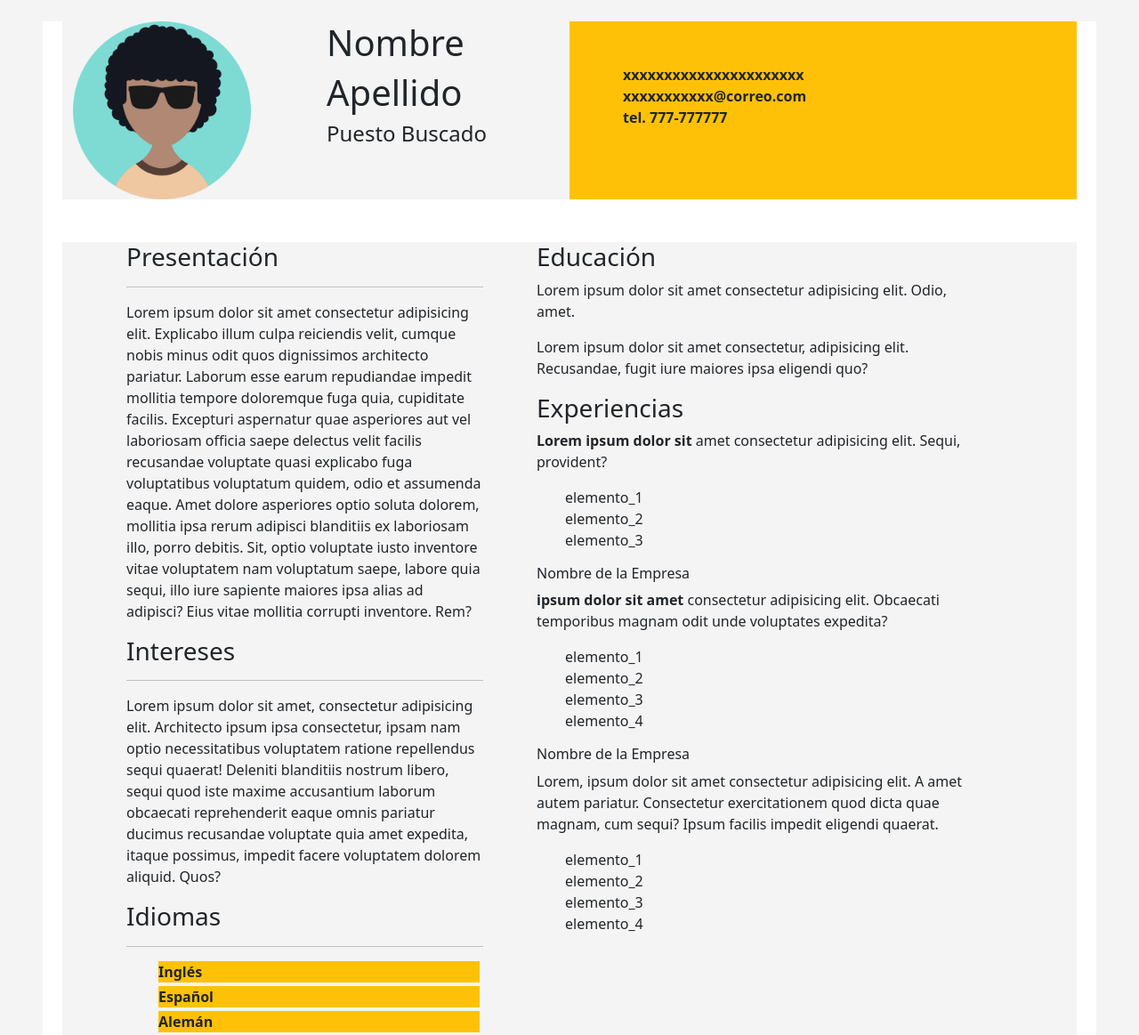
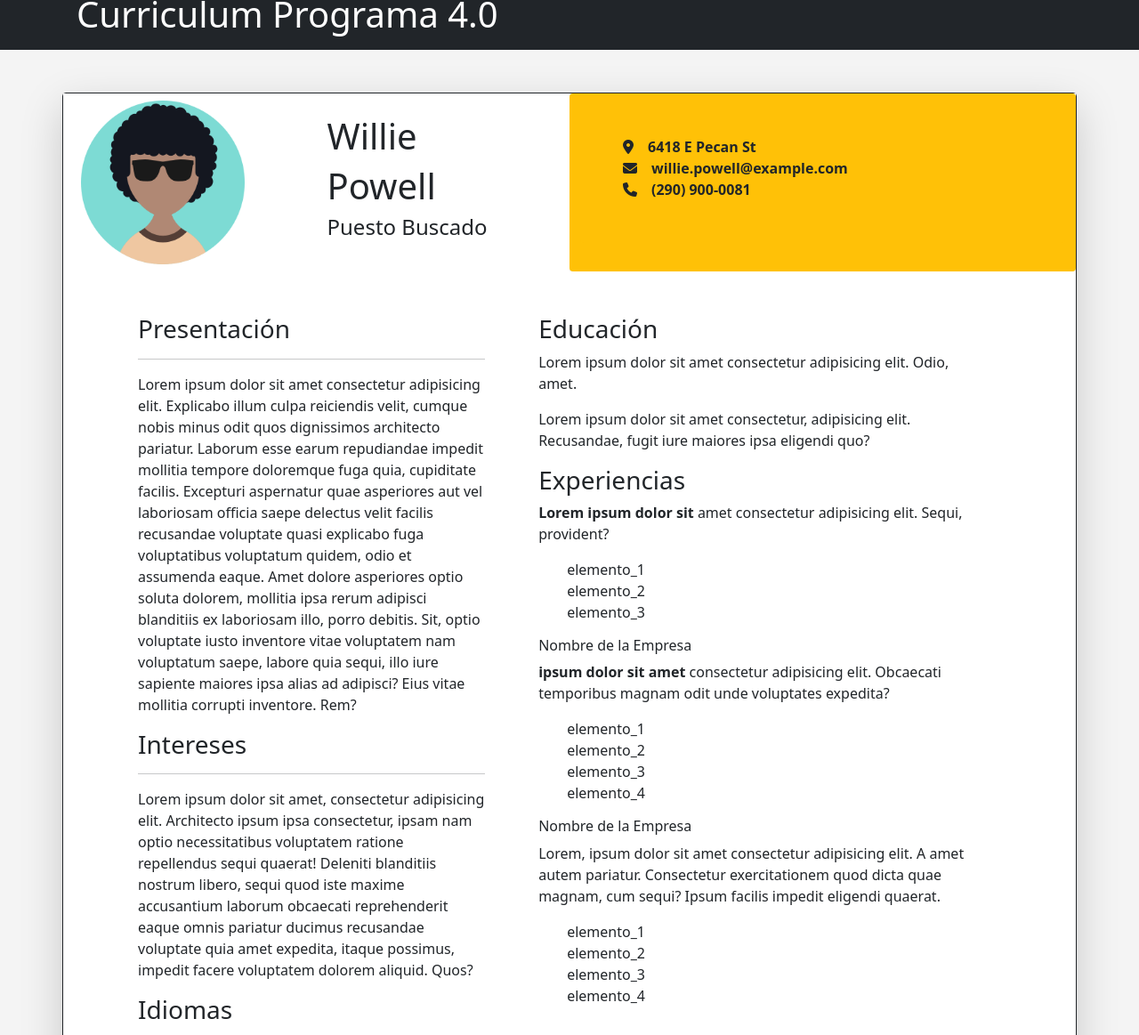
Before and after one commit to whippogit/cv_programa_4.0, a plain HTML site: page index.html in a window 1280 px wide. Shown: the part 24-1187 px from the top of the page at 89% size. Drawn offline with nearby package versions, Linux system fonts and the light colour scheme.

Commit message:
actualización

```diff
--- a/index.css
+++ b/index.css
@@ -1,4 +1,4 @@
-*, .bodyColor{
+*, .bg-wh{
     background-color: #f4f4f4;
 }
 
@@ -12,3 +12,7 @@ li {
  .bg-cv {
     background-color: #ffff;
  }
+
+ .redes {
+    width: 30px;
+ }
--- a/index.html
+++ b/index.html
@@ -13,106 +13,123 @@
       integrity="sha384-EVSTQN3/azprG1Anm3QDgpJLIm9Nao0Yz1ztcQTwFspd3yD65VohhpuuCOmLASjC"
       crossorigin="anonymous"
     />
+    <script src="https://kit.fontawesome.com/153489bdfc.js" crossorigin="anonymous"></script>
   </head>
-  <!--modelo de cv https://www.modelos-de-curriculum.com/formato-curriculum-vitae-espanol/-->
-  <body class="bodyColor m-5">
-    <div class="bg-cv">
-      <header class="container">
+
+  <body class="bg-wh">
+    <header class="bg-dark">
+        <nav class="bg-dark">
+            <h1 class="container bg-dark text-white p-3">Curriculum Programa 4.0</h1>
+        </nav>
+    </header>
+
+      <div class="container bg-cv border border-dark rounded mt-5 mb-5 shadow-lg bg-body rounded">
         <div class="row">
           <div class="col">
             <div class="row">
-              <div class="col">
+              <div class="col bg-cv">
                 <img
                   src="img/kisspng-computer-icons-avatar-user-profile-5ae456d6430e61.5541699515249138782747.png"
                   alt="imágen de perfil"
+                  class="bg-cv p-2"
                 />
               </div>
-              <div class="col">
-                <h1>Nombre</h1>
-                <h1>Apellido</h1>
-                <h4>Puesto Buscado</h4>
+              <div class="col bg-cv p-4">
+                <h1 class="bg-cv">Willie</h1>
+                <h1 class="bg-cv">Powell</h1>
+                <h4 class="bg-cv">Puesto Buscado</h4>
               </div>
             </div>
           </div>
-          <div class="bg-warning col">
-            <ul class="bg-warning fw-bold p-5">
-              <li class="bg-warning">xxxxxxxxxxxxxxxxxxxxxx</li>
-              <li class="bg-warning">xxxxxxxxxxx@correo.com</li>
-              <li class="bg-warning">tel. 777-777777</li>
+          <div class="bg-warning col rounded">
+            <ul class="bg-warning fw-bold p-5 rounded">
+                <li class="bg-warning"><i class="fa-sharp fa-solid fa-location-dot bg-warning pe-3"></i>6418 E Pecan St</li>
+              <li class="bg-warning"><i class="fa-sharp fa-solid fa-envelope bg-warning pe-3"></i>willie.powell@example.com</li>
+              <li class="bg-warning"><i class="fa-sharp fa-solid fa-phone bg-warning pe-3"></i>(290) 900-0081</li>
             </ul>
           </div>
         </div>
       </header>
-      <section class="container">
+      <section class="container bg-cv">
         <div class="row m-5">
-          <div class="col-5">
-            <div>
-              <h3>Presentación</h3>
+          <div class="col-5 bg-cv">
+            <div class="bg-cv">
+              <h3 class="bg-cv">Presentación</h3>
               <hr>
-              <p>Lorem ipsum dolor sit amet consectetur adipisicing elit. Explicabo illum culpa reiciendis velit, cumque nobis minus odit quos dignissimos architecto pariatur. Laborum esse earum repudiandae impedit mollitia tempore doloremque fuga quia, cupiditate facilis. Excepturi aspernatur quae asperiores aut vel laboriosam officia saepe delectus velit facilis recusandae voluptate quasi explicabo fuga voluptatibus voluptatum quidem, odio et assumenda eaque. Amet dolore asperiores optio soluta dolorem, mollitia ipsa rerum adipisci blanditiis ex laboriosam illo, porro debitis. Sit, optio voluptate iusto inventore vitae voluptatem nam voluptatum saepe, labore quia sequi, illo iure sapiente maiores ipsa alias ad adipisci? Eius vitae mollitia corrupti inventore. Rem?</p>
+              <p class="bg-cv">Lorem ipsum dolor sit amet consectetur adipisicing elit. Explicabo illum culpa reiciendis velit, cumque nobis minus odit quos dignissimos architecto pariatur. Laborum esse earum repudiandae impedit mollitia tempore doloremque fuga quia, cupiditate facilis. Excepturi aspernatur quae asperiores aut vel laboriosam officia saepe delectus velit facilis recusandae voluptate quasi explicabo fuga voluptatibus voluptatum quidem, odio et assumenda eaque. Amet dolore asperiores optio soluta dolorem, mollitia ipsa rerum adipisci blanditiis ex laboriosam illo, porro debitis. Sit, optio voluptate iusto inventore vitae voluptatem nam voluptatum saepe, labore quia sequi, illo iure sapiente maiores ipsa alias ad adipisci? Eius vitae mollitia corrupti inventore. Rem?</p>
             </div>
-            <div>
-              <h3>Intereses</h3>
+            <div class="bg-cv">
+              <h3 class="bg-cv">Intereses</h3>
               <hr>
-              <p>Lorem ipsum dolor sit amet, consectetur adipisicing elit. Architecto ipsum ipsa consectetur, ipsam nam optio necessitatibus voluptatem ratione repellendus sequi quaerat! Deleniti blanditiis nostrum libero, sequi quod iste maxime accusantium laborum obcaecati reprehenderit eaque omnis pariatur ducimus recusandae voluptate quia amet expedita, itaque possimus, impedit facere voluptatem dolorem aliquid. Quos?</p>
+              <p class="bg-cv">Lorem ipsum dolor sit amet, consectetur adipisicing elit. Architecto ipsum ipsa consectetur, ipsam nam optio necessitatibus voluptatem ratione repellendus sequi quaerat! Deleniti blanditiis nostrum libero, sequi quod iste maxime accusantium laborum obcaecati reprehenderit eaque omnis pariatur ducimus recusandae voluptate quia amet expedita, itaque possimus, impedit facere voluptatem dolorem aliquid. Quos?</p>
             </div>
-            <div>
-              <h3>Idiomas</h3>
+            <div class="bg-cv">
+              <h3 class="bg-cv">Idiomas</h3>
               <hr>
-              <ul>
+              <ul class="bg-cv">
                 <li class="bg-warning m-1 fw-bold">Inglés</li>
                 <li class="bg-warning m-1 fw-bold">Español</li>
                 <li class="bg-warning m-1 fw-bold">Alemán</li>
               </ul>
             </div>
-            <div>
-              <h3>Habilidades</h3>
+            <div class="bg-cv">
+              <h3 class="bg-cv">Habilidades</h3>
               <hr>
-              <ul>
+              <ul class="bg-cv">
                 <li class="bg-warning m-1 fw-bold">Word</li>
                 <li class="bg-warning m-1 fw-bold">Excel</li>
                 <li class="bg-warning m-1 fw-bold">Power Point</li>
               </ul>
             </div>
           </div>
-          <div class="col-7 px-5">
-            <div>
-              <h3>Educación</h3>
-              <p>Lorem ipsum dolor sit amet consectetur adipisicing elit. Odio, amet.</p>
-              <p>Lorem ipsum dolor sit amet consectetur, adipisicing elit. Recusandae, fugit iure maiores ipsa eligendi quo?</p>
+          <div class="col-7 px-5 bg-cv">
+            <div class="bg-cv">
+              <h3 class="bg-cv">Educación</h3>
+              <p class="bg-cv">Lorem ipsum dolor sit amet consectetur adipisicing elit. Odio, amet.</p>
+              <p class="bg-cv">Lorem ipsum dolor sit amet consectetur, adipisicing elit. Recusandae, fugit iure maiores ipsa eligendi quo?</p>
             </div>
-            <div>
-              <h3>Experiencias</h3>
-              <p><b>Lorem ipsum dolor sit</b> amet consectetur adipisicing elit. Sequi, provident?</p>
-              <ul>
-                <li>elemento_1</li>
-                <li>elemento_2</li>
-                <li>elemento_3</li>
+            <div class="bg-cv">
+              <h3 class="bg-cv">Experiencias</h3>
+              <p class="bg-cv"><b class="bg-cv">Lorem ipsum dolor sit</b> amet consectetur adipisicing elit. Sequi, provident?</p>
+              <ul class="bg-cv">
+                <li class="bg-cv">elemento_1</li>
+                <li class="bg-cv">elemento_2</li>
+                <li class="bg-cv">elemento_3</li>
               </ul>
             </div>
-            <div>
-              <h6>Nombre de la Empresa</h6>
-              <p><b>ipsum dolor sit amet</b> consectetur adipisicing elit. Obcaecati temporibus magnam odit unde voluptates expedita?</p>
-              <ul>
-                <li>elemento_1</li>
-                <li>elemento_2</li>
-                <li>elemento_3</li>
-                <li>elemento_4</li>
+            <div class="bg-cv">
+              <h6 class="bg-cv">Nombre de la Empresa</h6>
+              <p class="bg-cv"><b class="bg-cv">ipsum dolor sit amet</b> consectetur adipisicing elit. Obcaecati temporibus magnam odit unde voluptates expedita?</p>
+              <ul class="bg-cv">
+                <li class="bg-cv">elemento_1</li>
+                <li class="bg-cv">elemento_2</li>
+                <li class="bg-cv">elemento_3</li>
+                <li class="bg-cv">elemento_4</li>
               </ul>
             </div>
-            <div>
-              <h6>Nombre de la Empresa</h6>
-              <p>Lorem, ipsum dolor sit amet consectetur adipisicing elit. A amet autem pariatur. Consectetur exercitationem quod dicta quae magnam, cum sequi? Ipsum facilis impedit eligendi quaerat.</p>
-              <ul>
-                <li>elemento_1</li>
-                <li>elemento_2</li>
-                <li>elemento_3</li>
-                <li>elemento_4</li>
+            <div class="bg-cv">
+              <h6 class="bg-cv">Nombre de la Empresa</h6>
+              <p class="bg-cv">Lorem, ipsum dolor sit amet consectetur adipisicing elit. A amet autem pariatur. Consectetur exercitationem quod dicta quae magnam, cum sequi? Ipsum facilis impedit eligendi quaerat.</p>
+              <ul class="bg-cv">
+                <li class="bg-cv">elemento_1</li>
+                <li class="bg-cv">elemento_2</li>
+                <li class="bg-cv">elemento_3</li>
+                <li class="bg-cv">elemento_4</li>
               </ul>
             </div>
           </div>
         </div>
       </section>
+      <div class="bg-warning p-2 m-0 rounded"></div>
     </div>
+    <footer class="bg-dark text-white m-0 p-5">
+        <div class="container bg-dark">
+            <h4 class="bg-dark">Síguenos en nuestras redes</h4>
+            <img class="bg-dark redes" src="img/clipart422166.png" alt="Facebook">
+            <img class="bg-dark redes" src="img/clipart65693.png" alt="Instagram">
+            <img class="bg-dark redes" src="img/clipart363919.png" alt="Twitter">
+        </div>
+    </footer>
+
   </body>
 </html>
```
Also changed, not shown: img/clipart363919.png (added), img/clipart422166.png (added), img/clipart65693.png (added).
